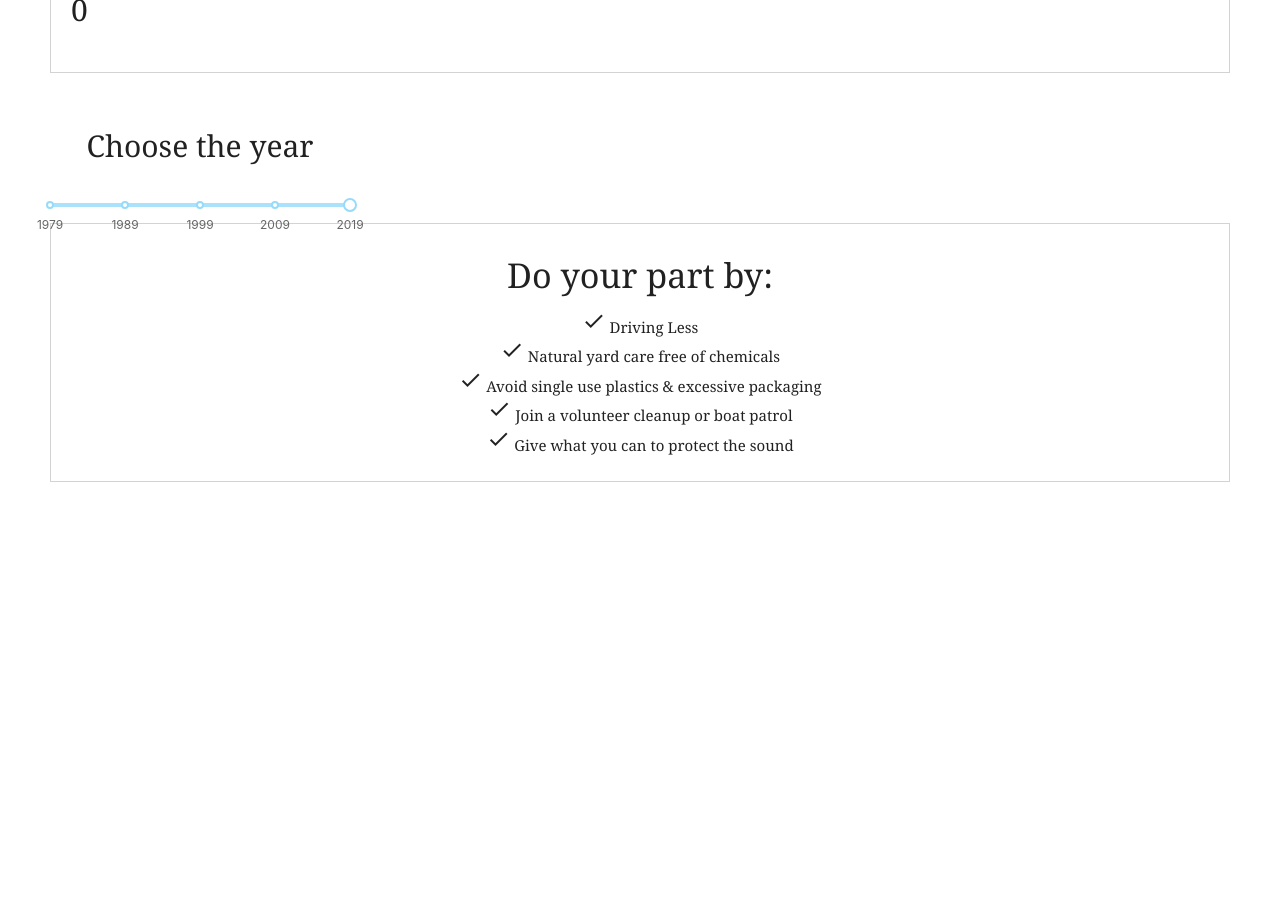
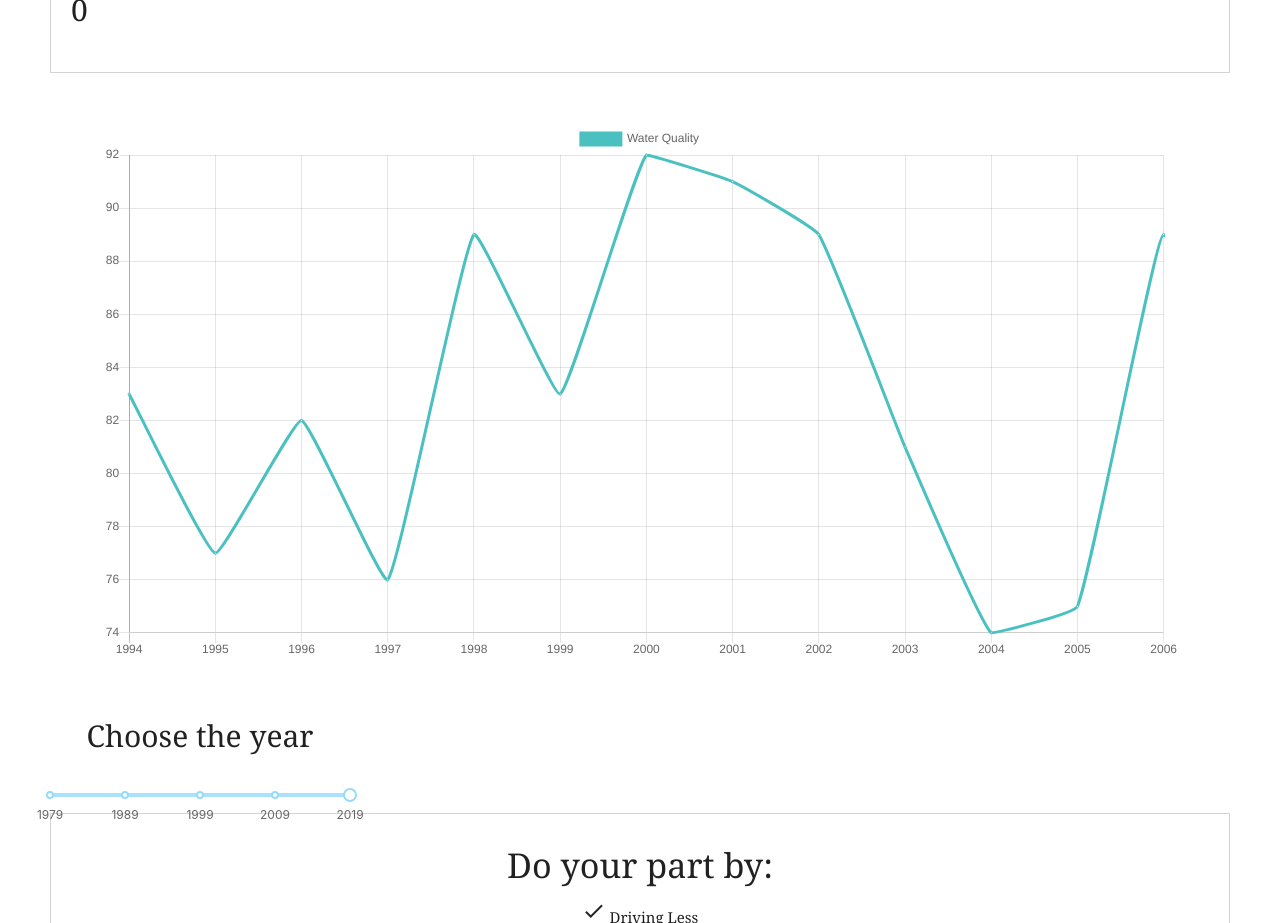
Before and after one commit to Quiwaan/In_the_sound, a React (Create React App) app: page /learn_more in a window 1280 px wide. Shown: the part 1120-2043 px from the top of the page. Before the commit the page ends 1702 px from the top, so only its background shows below. Built offline with nearby package versions, Linux system fonts and the light colour scheme.

Commit message:
added another graph with data on learn more

```diff
--- a/src/LearnMore.js
+++ b/src/LearnMore.js
@@ -6,6 +6,7 @@ import Tooltip from 'rc-tooltip';
 import 'rc-slider/assets/index.css';
 import 'rc-tooltip/assets/bootstrap.css';
 import Data from './Data';
+import {Line} from 'react-chartjs-2';
 
 const Handle = Slider.Handle;
 const createSliderWithTooltip = Slider.createSliderWithTooltip;
@@ -32,9 +33,39 @@ class LearnMore extends Component {
     super()
     this.state = {
       value: 1973,
-      waterToxicity: 0
+      waterToxicity: 0,
+      lineGraph: {
+        labels: [1994, 1995, 1996, 1997, 1998, 1999, 2000, 2001, 2002, 2003, 2004, 2005, 2006],
+        datasets: [
+          {
+            label: 'Water Quality',
+            fill: false,
+            lineTension: 0.1,
+            backgroundColor: 'rgba(75,192,192,0.4)',
+            borderColor: 'rgba(75,192,192,1)',
+            borderCapStyle: 'butt',
+            borderDash: [],
+            borderDashOffset: 0.0,
+            borderJoinStyle: 'miter',
+            pointBorderColor: 'rgba(75,192,192,1)',
+            pointBackgroundColor: '#fff',
+            pointBorderWidth: 1,
+            pointHoverRadius: 5,
+            pointHoverBackgroundColor: 'rgba(75,192,192,1)',
+            pointHoverBorderColor: 'rgba(220,220,220,1)',
+            pointHoverBorderWidth: 2,
+            pointRadius: 1,
+            pointHitRadius: 10,
+            data: [83, 77, 82, 76, 89, 83, 92, 91, 89, 81, 74, 75, 89, 75]
+
+          }
+        ]
+      }
     }
   }
+
+
+
 
   componentDidMount() {
     this.handleChange()
@@ -77,6 +108,9 @@ class LearnMore extends Component {
         <div>
           <Data waterToxicity={this.state.waterToxicity} />
         </div>
+        <div className="line-graph">
+          <Line data={this.state.lineGraph} />
+      </div>
         <div className="slider" style={wrapperStyle}>
           <p>Choose the year</p>
           <Slider min={0} defaultValue={25} marks={{ 0: 1979, 25: 1989, 50: 1999, 75: 2009, 100: 2019 }} step={null} onChange={this.handleChange} value={this.state.value}/>
```
